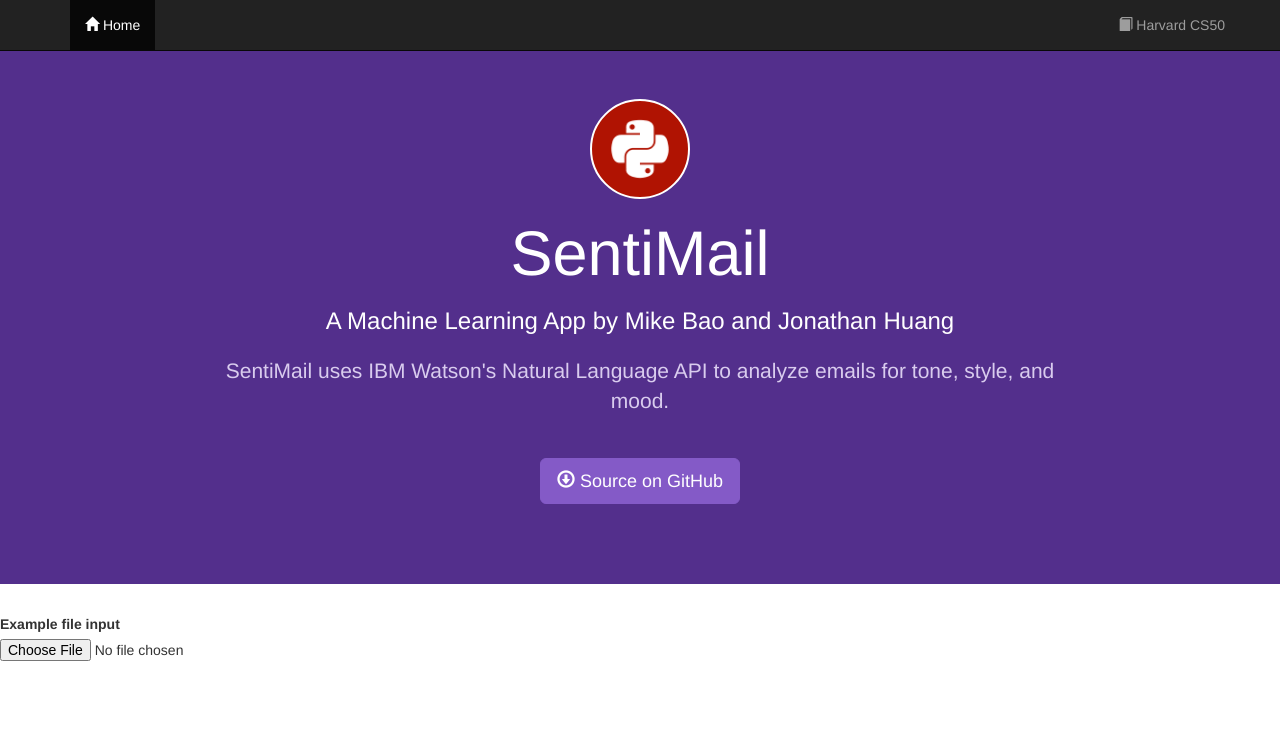
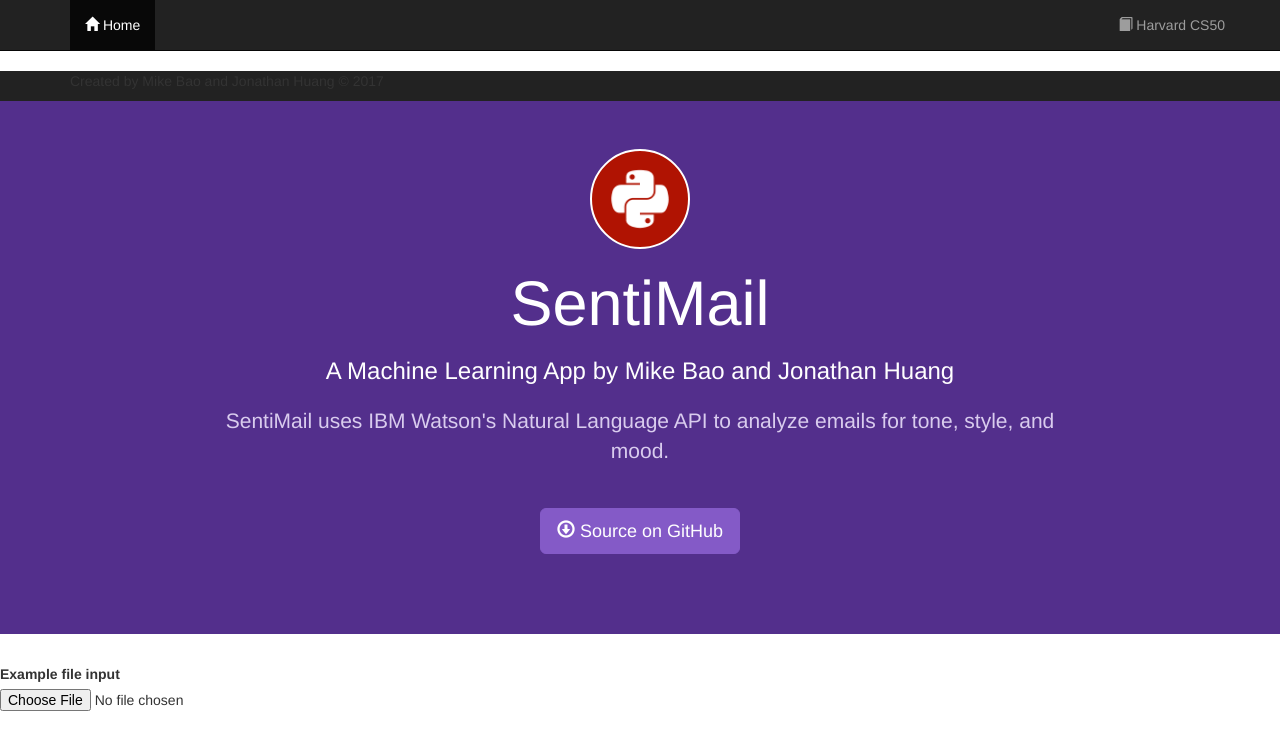
Before and after one commit to MikeBao99/SentiMail, a Django app: page / in a window 1280 px wide. Shown: the top 750 px of the page. Run offline with Django 3.2, Linux system fonts and the light colour scheme; some libraries are stand-ins or nearby versions.

Commit message:
Update base.html

```diff
--- a/hello/templates/base.html
+++ b/hello/templates/base.html
@@ -59,6 +59,12 @@
   </div>
 </nav>
 
+<nav class="footer navbar-default navbar-static-bottom navbar-inverse">
+  <div class="container">
+     <p class="text-xs-center">Created by Mike Bao and Jonathan Huang &copy 2017</p>
+  </div>
+</nav>
+
 {% block content %}{% endblock %}
 
 </body>
```
